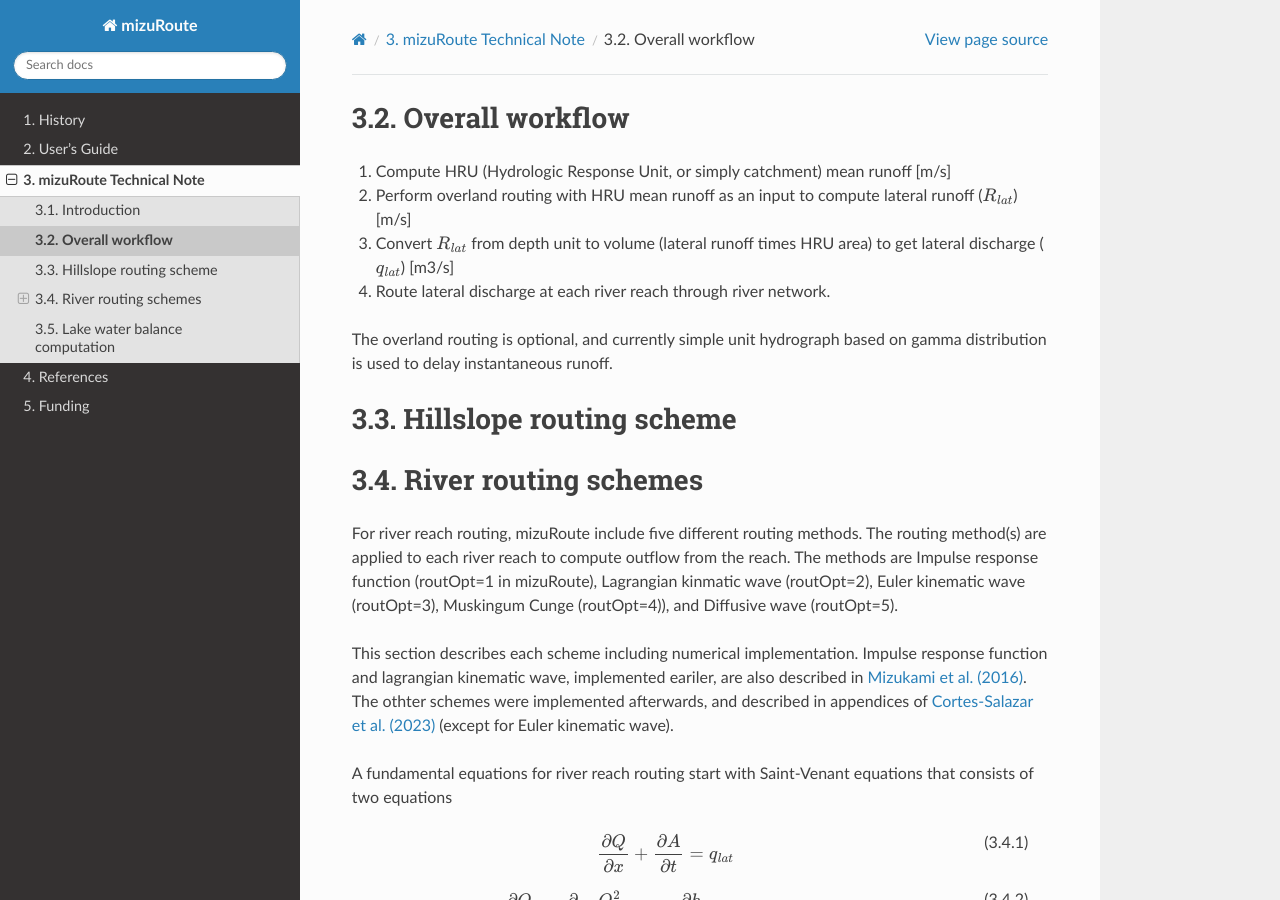
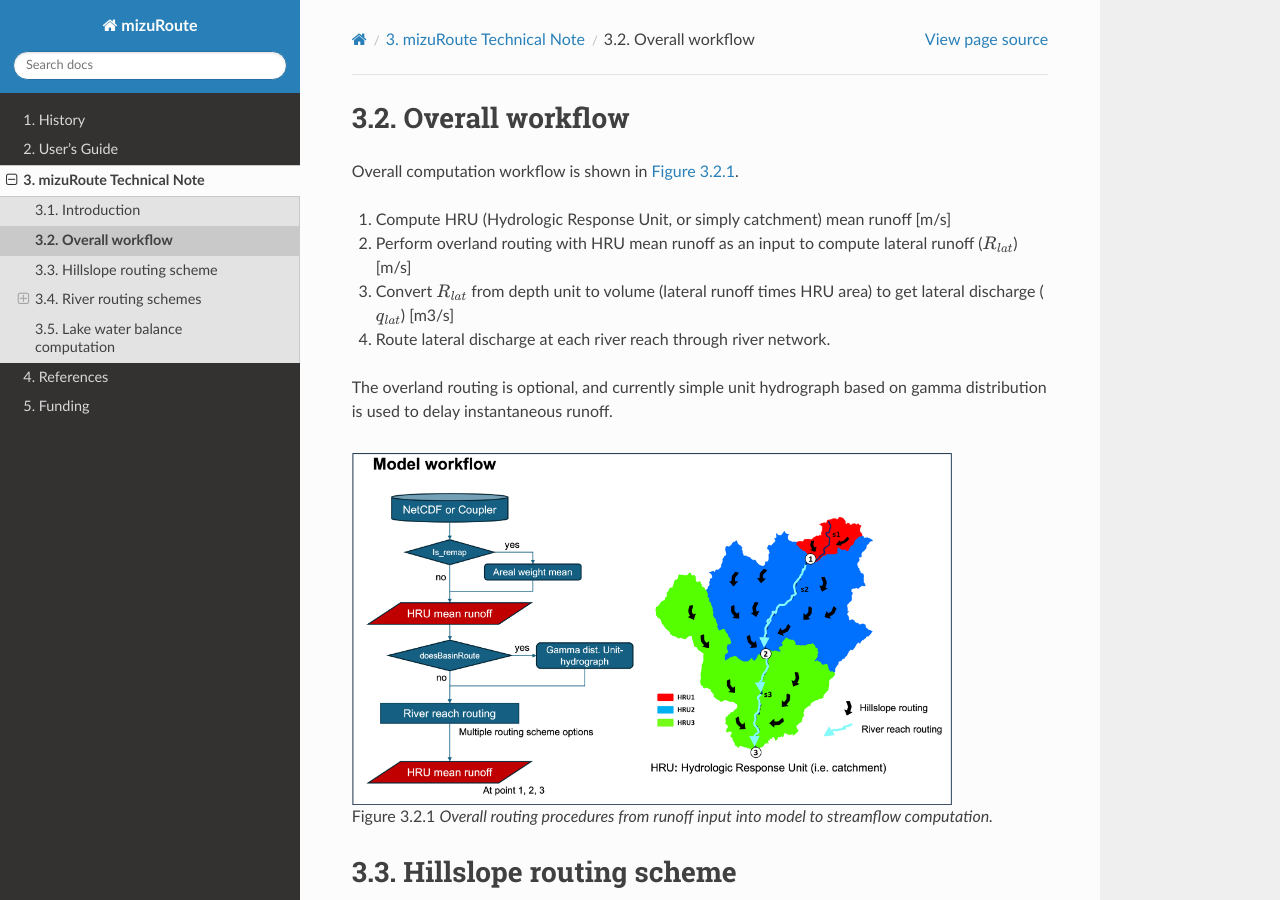
Before and after one commit to ESCOMP/mizuRoute, a Sphinx documentation site: the page built from docs/source/tech_note/reach_routing.rst, in a window 1280 px wide and 900 px high. Built offline with Sphinx 7.4.7 and the Read the Docs theme 3.1.0, drawn with Linux system fonts in a browser that asks for light colours.

Commit message:
add image of routing workflow and its descriptions

```diff
--- a/docs/source/tech_note/reach_routing.rst
+++ b/docs/source/tech_note/reach_routing.rst
@@ -3,6 +3,8 @@
 
 Overall workflow
 ======================
+
+Overall computation workflow is shown in :numref:`Figure_overall_comp_workflow`.
 
 #. Compute HRU (Hydrologic Response Unit, or simply catchment) mean runoff [m/s]
 
@@ -13,6 +15,13 @@
 #. Route lateral discharge at each river reach through river network.
 
 The overland routing is optional, and currently simple unit hydrograph based on gamma distribution is used to delay instantaneous runoff.
+
+.. _Figure_overall_comp_workflow:
+
+.. figure:: images/overall_comp_workflow.png
+ :width: 600
+
+ Overall routing procedures from runoff input into model to streamflow computation.
 
 .. _Hillslope_routing_scheme:
 
```
Also changed, not shown: docs/source/tech_note/images/overall_comp_workflow.png (added).
